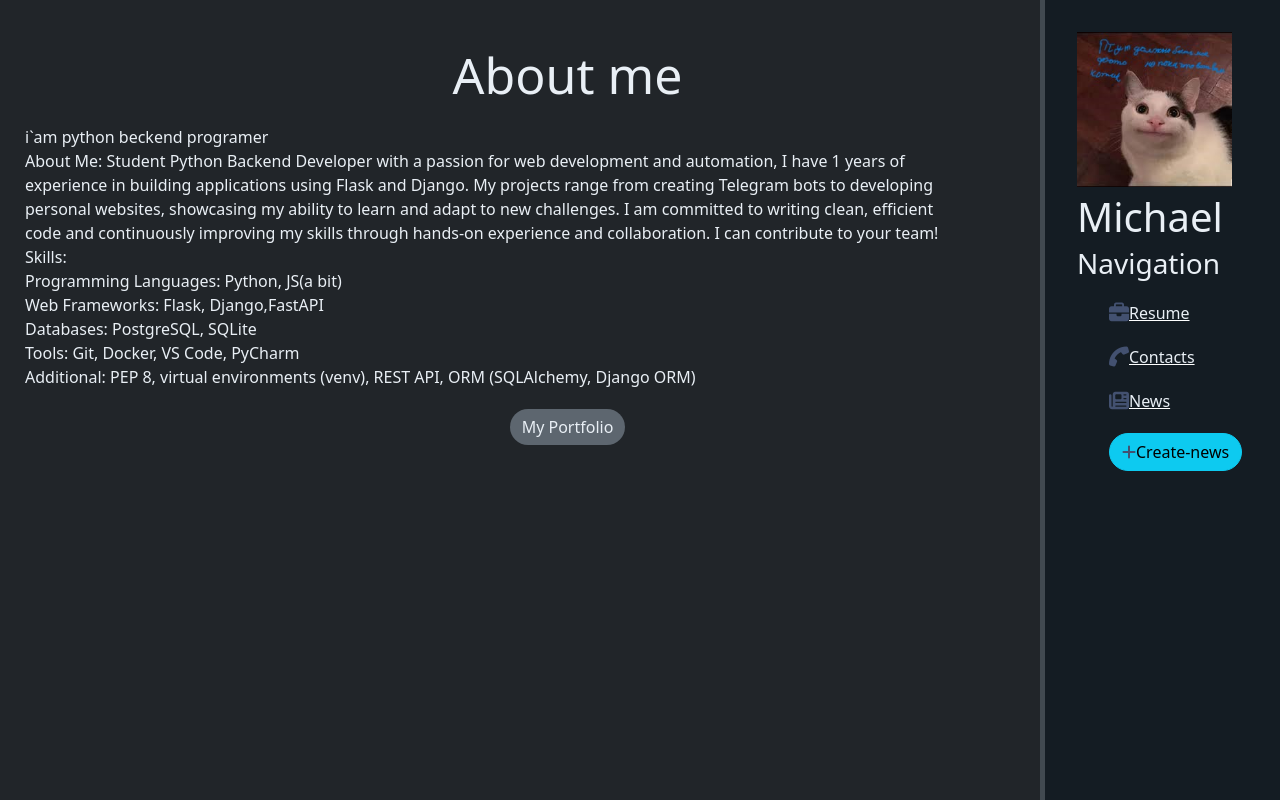
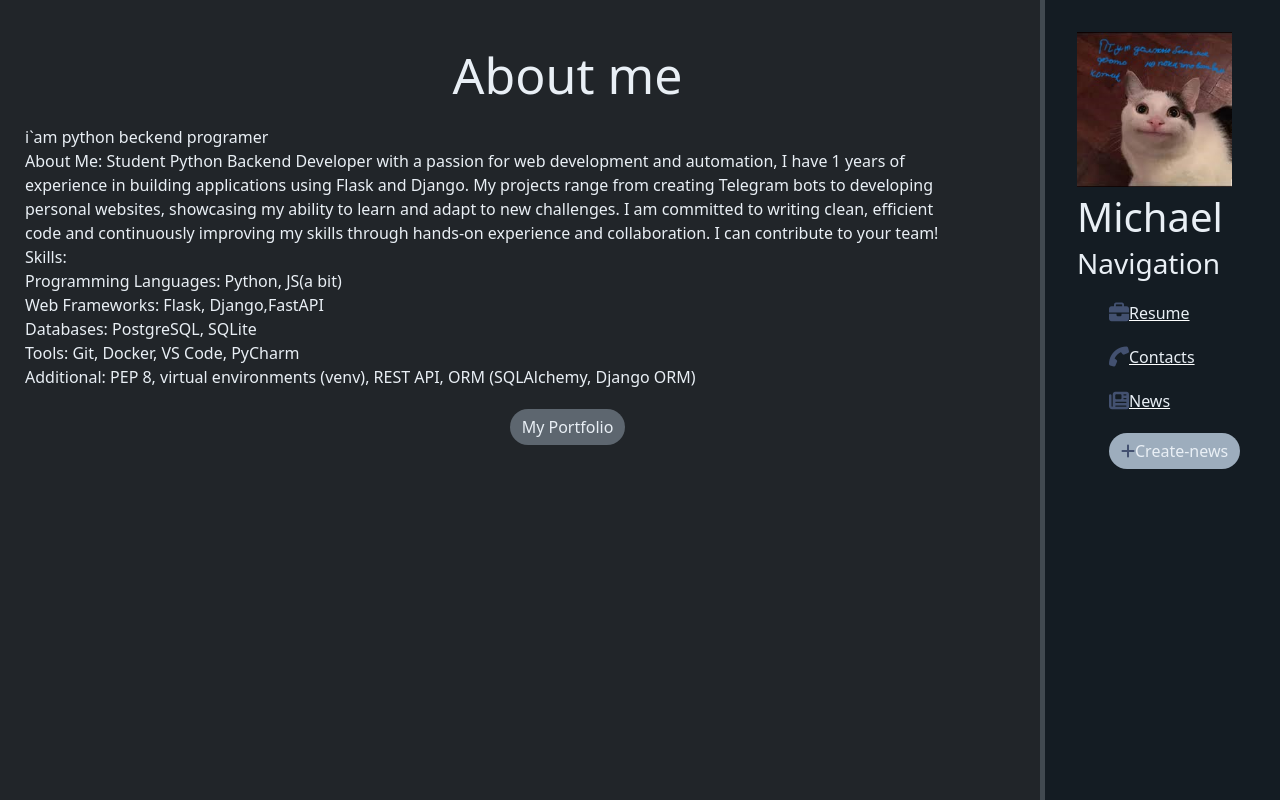
Before and after one commit to Kirito85/Resume-web, a Django app: page / in a window 1280 px wide. Run offline with Django 5.2, Linux system fonts and the light colour scheme.

Commit message:
Switch-btn-color

```diff
--- a/main/static/main/css/main.css
+++ b/main/static/main/css/main.css
@@ -179,3 +179,17 @@
     flex-direction: column;
     text-align: center;
 }
+
+
+.custom3-btn-bg {
+    background-color: #9DADBD;
+    color: #e9eff5;
+    border: none;
+}
+
+
+.custom3-btn-bg:hover {
+    background-color: #9DADBD;
+    color: #e9eff5;
+    border-color: #a8b9ca;
+}
--- a/main/templates/main/layout.html
+++ b/main/templates/main/layout.html
@@ -20,7 +20,7 @@
             <a href="{% url 'resume' %}"><li><i class="fa-solid fa-briefcase fa-lg" style="color: #435170;"></i>Resume</li></a>
             <a href="{% url 'contacts' %}"><li><i class="fa-solid fa-phone fa-flip-vertical fa-lg"style="color: #435170;"></i>Contacts</li></a>
             <a href="{% url 'main_news' %}"><li><i class="fa-solid fa-newspaper fa-lg" style="color: #435170;"></i>News</li></a>
-            <a href="{% url 'create'%}"><li><button class="btn btn-info rounded-pill"><i class="fas fa-plus"style="color: #435170;" ></i>Create-news</button></li></a>
+            <a href="{% url 'create'%}"><li><button class="btn rounded-pill custom3-btn-bg"><i class="fas fa-plus"style="color: #435170;" ></i>Create-news</button></li></a>
         </ul>
     </aside>
     <main>
```
